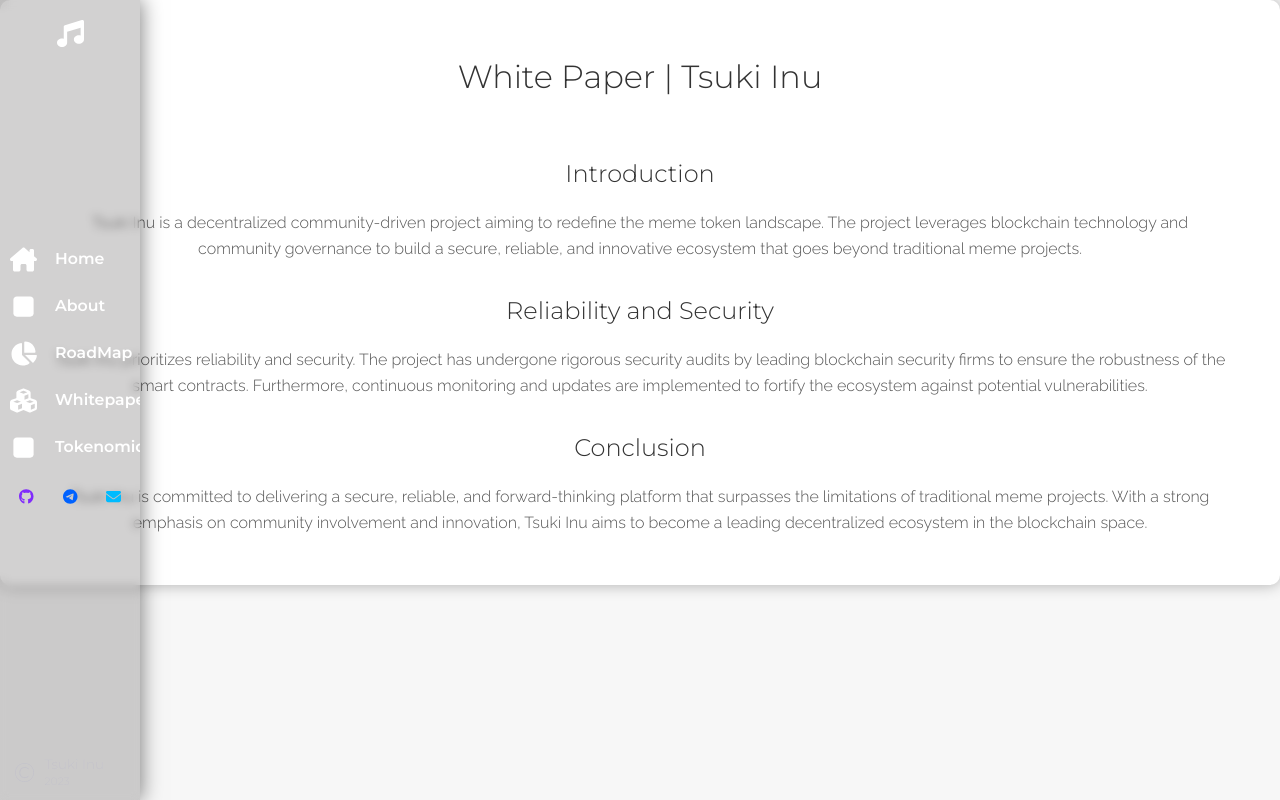
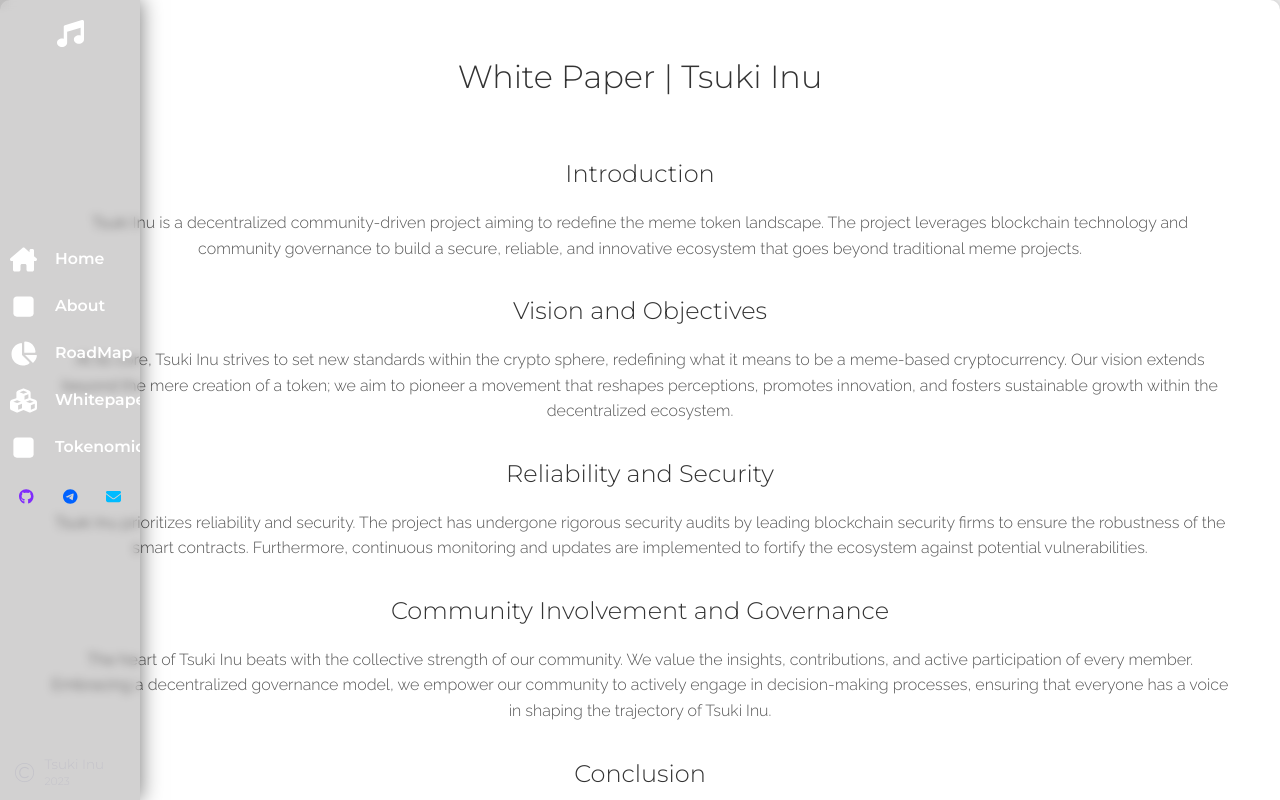
Before and after one commit to david3239294/Next-deploy, a Next.js app: page /projects in a window 1280 px wide. Built offline with nearby package versions, Linux system fonts and the light colour scheme; no server answers.

Commit message:
Update projects.tsx
Updated roadmap

```diff
--- a/pages/projects.tsx
+++ b/pages/projects.tsx
@@ -22,6 +22,7 @@
           name="description"
           content="White Paper for Tsuki Inu"
         />
+      </Head>
       <style>
         {`
           body {
@@ -69,8 +70,6 @@
           }
         `}
       </style>
-      </Head>
-
       <div className="container">
         <h1>White Paper | Tsuki Inu</h1>
 
@@ -79,17 +78,29 @@
           Tsuki Inu is a decentralized community-driven project aiming to redefine the meme token landscape. The project leverages blockchain technology and community governance to build a secure, reliable, and innovative ecosystem that goes beyond traditional meme projects.
         </p>
 
+        <h2>Vision and Objectives</h2>
+        <p>
+          At its core, Tsuki Inu strives to set new standards within the crypto sphere, redefining what it means to be a meme-based cryptocurrency. Our vision extends beyond the mere creation of a token; we aim to pioneer a movement that reshapes perceptions, promotes innovation, and fosters sustainable growth within the decentralized ecosystem.
+        </p>
+        {/* Additional content on Vision and Objectives... */}
+
         <h2>Reliability and Security</h2>
         <p>
           Tsuki Inu prioritizes reliability and security. The project has undergone rigorous security audits by leading blockchain security firms to ensure the robustness of the smart contracts. Furthermore, continuous monitoring and updates are implemented to fortify the ecosystem against potential vulnerabilities.
         </p>
+        {/* Additional content on Reliability and Security... */}
 
-        {/* Additional paragraphs... */}
+        <h2>Community Involvement and Governance</h2>
+        <p>
+          The heart of Tsuki Inu beats with the collective strength of our community. We value the insights, contributions, and active participation of every member. Embracing a decentralized governance model, we empower our community to actively engage in decision-making processes, ensuring that everyone has a voice in shaping the trajectory of Tsuki Inu.
+        </p>
+        {/* Additional content on Community Involvement and Governance... */}
 
         <h2>Conclusion</h2>
         <p>
-          Tsuki Inu is committed to delivering a secure, reliable, and forward-thinking platform that surpasses the limitations of traditional meme projects. With a strong emphasis on community involvement and innovation, Tsuki Inu aims to become a leading decentralized ecosystem in the blockchain space.
+          Tsuki Inu&apos;s journey is propelled by an unwavering commitment to deliver a secure, reliable, and forward-thinking platform that transcends the limitations of traditional meme projects. With a steadfast focus on community involvement, innovation, and technological excellence, Tsuki Inu aspires to not just make a mark but to set a new paradigm within the decentralized blockchain ecosystem.
         </p>
+        {/* Additional content on Conclusion... */}
       </div>
     </>
   );
```
Lines whose indentation alone changed are shown as unchanged.
